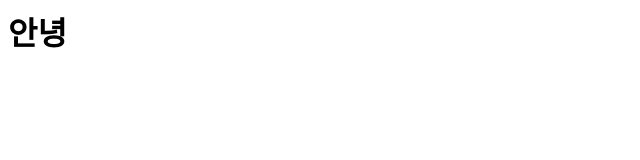
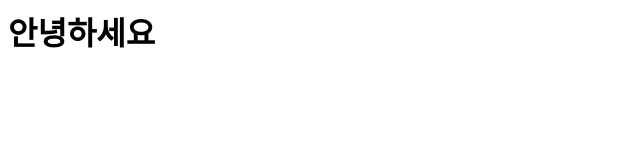
Before and after one commit to hrygit/hello, a plain HTML site: page index.html in a window 1280 px wide. Shown: the whole page, without its empty margins (0-640 px from the left). Drawn offline with Linux system fonts and the light colour scheme.

Commit message:
Update index.html

```diff
--- a/index.html
+++ b/index.html
@@ -1,5 +1,5 @@
 <head>
 </head>
 <body>
-  <h1>안녕</h1>
+  <h1>안녕하세요</h1>
 <body>
```
